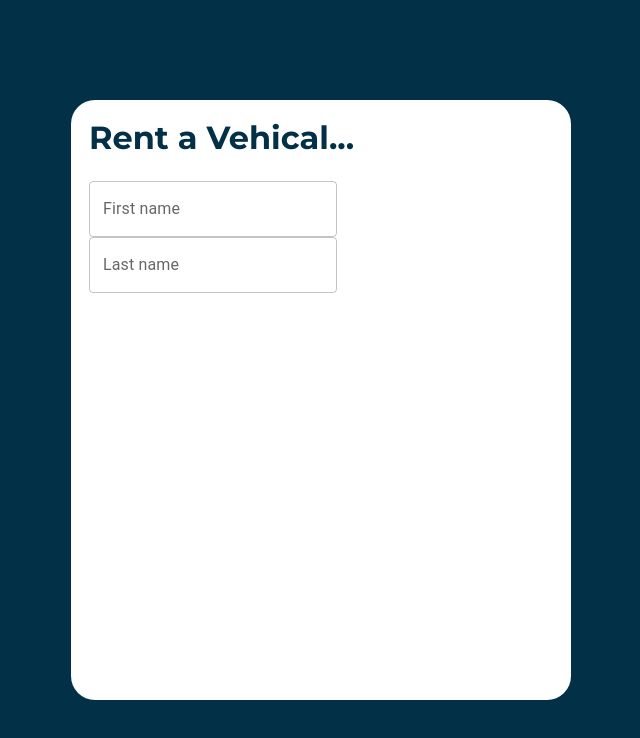
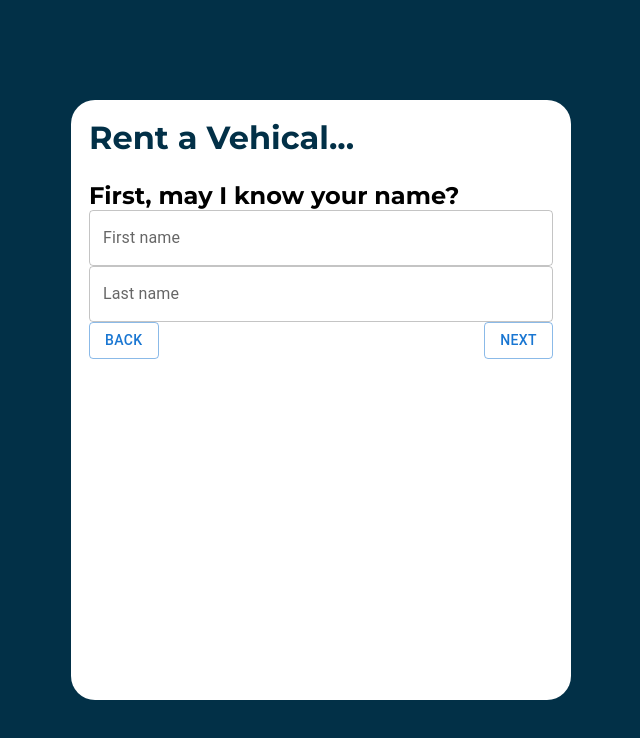
Before and after one commit to saurabhk79/vehical-rent, a React (Create React App) app in the folder client/: page / in a window 1280 px wide. Both pictures are taken after a click on the button "NEXT". Shown: the top 738 px of the page, without its empty margins (319-959 px from the left). Built offline with nearby package versions, Linux system fonts and the light colour scheme.

Commit message:
created different forms

```diff
--- a/client/src/components/Forms/index.js
+++ b/client/src/components/Forms/index.js
@@ -1,5 +1,14 @@
 import React from "react";
-import { Stack, TextField, Button } from "@mui/material";
+import {
+  Stack,
+  TextField,
+  Button,
+  FormControl,
+  FormLabel,
+  RadioGroup,
+  FormControlLabel,
+  Radio,
+} from "@mui/material";
 
 export const Overview = ({ handleStepForward }) => {
   return (
@@ -21,17 +30,91 @@ export const Overview = ({ handleStepForward }) => {
   );
 };
 
-export const UserInfo = ({ handleStep }) => {
+export const UserInfo = ({ handleStepForward, handleStepBackward }) => {
   return (
     <>
-      <form>
-        <TextField id="outlined-basic" label="First name" variant="outlined" />
-        <TextField id="outlined-basic" label="Last name" variant="outlined" />
+      <h2>First, may I know your name?</h2>
+      <form className="basic-form">
+        <TextField
+          id="outlined-basic"
+          label="First name"
+          variant="outlined"
+          fullWidth
+        />
+        <TextField
+          id="outlined-basic"
+          label="Last name"
+          variant="outlined"
+          fullWidth
+        />
+
       </form>
+      <Stack direction={"row"} justifyContent={"space-between"}>
+        <Button variant="outlined" onClick={() => handleStepBackward()}>
+          Back
+        </Button>
+        <Button variant="outlined" onClick={() => handleStepForward()}>
+          Next
+        </Button>
+      </Stack>
     </>
   );
 };
 
-export const VehicleSelect = ({ handleStep }) => {};
+export const VehicleSelect = ({ handleStepForward, handleStepBackward }) => {
+  return (
+    <>
+      <h2>Choose your poison...</h2>
+      <FormControl>
+        <FormLabel id="demo-row-radio-buttons-group-label">
+          Two or Four Wheeler
+        </FormLabel>
+        <RadioGroup
+          row
+          aria-labelledby="demo-row-radio-buttons-group-label"
+          name="row-radio-buttons-group"
+        >
+          <FormControlLabel
+            value="female"
+            control={<Radio />}
+            label="Two wheeler"
+          />
+          <FormControlLabel
+            value="male"
+            control={<Radio />}
+            label="Four wheeler"
+          />
+        </RadioGroup>
+      </FormControl>
+      <Stack direction={"row"} justifyContent={"space-between"}>
+        <Button variant="outlined" onClick={() => handleStepBackward()}>
+          Back
+        </Button>
+        <Button variant="outlined" onClick={() => handleStepForward()}>
+          Next
+        </Button>
+      </Stack>
+    </>
+  );
+};
 
-export const DatePick = ({ handleStep }) => {};
+export const DatePick = ({ handleStepBackward }) => {
+  return (
+    <>
+      <h2>On which date?</h2>
+      <form className="basic-form">
+        <input type="date" />
+
+      </form>
+      <Stack direction={"row"} justifyContent={"space-between"}>
+        <Button variant="outlined" onClick={() => handleStepBackward()}>
+          Back
+        </Button>
+
+        <Button variant="contained" onClick={() => handleStepBackward()}>
+          Book now!
+        </Button>
+      </Stack>
+    </>
+  );
+};
--- a/client/src/index.css
+++ b/client/src/index.css
@@ -19,3 +19,7 @@ img {
   display: block;
   max-width: 100%;
 }
+
+input {
+  width: 100%;
+}
```
